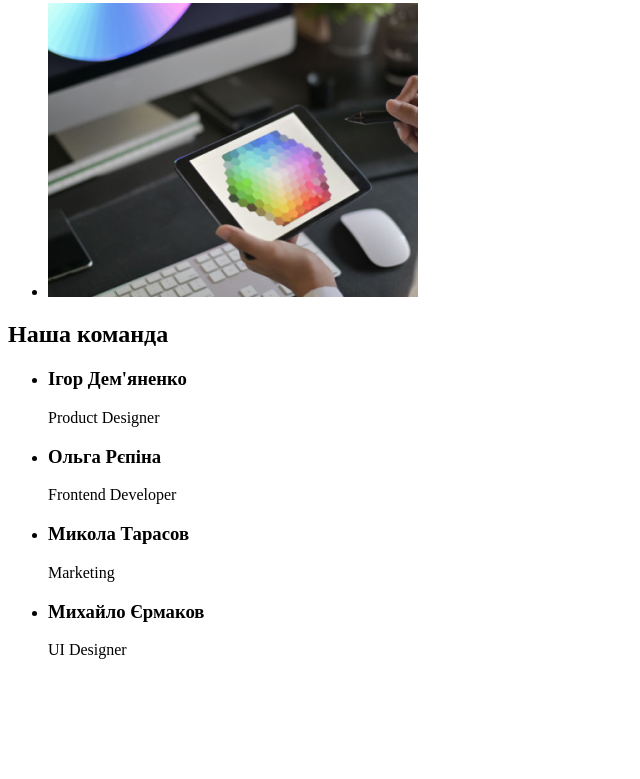
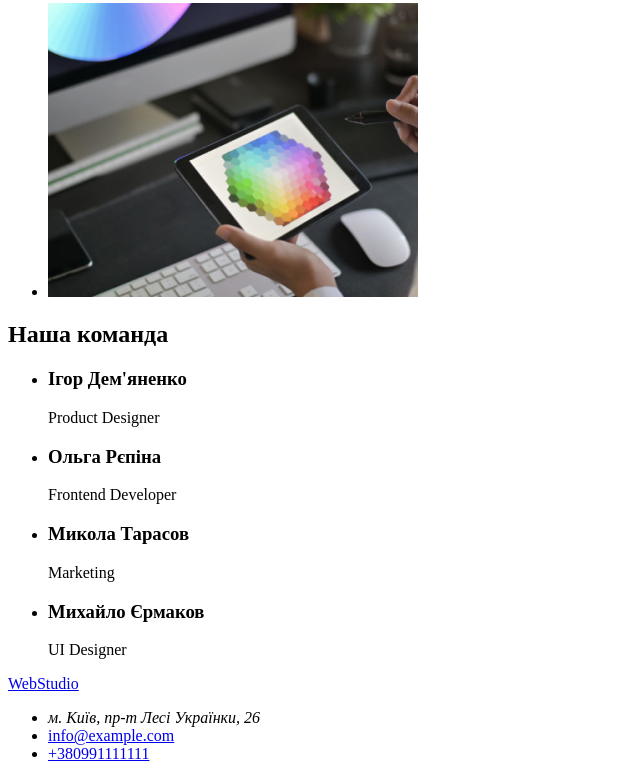
Before and after one commit to Korniy/goit-markup-hw-01, a plain HTML site: page index.html in a window 1280 px wide. Shown: the part 1167-1946 px from the top of the page, without its empty margins (0-640 px from the left). Before the commit the page ends 1842 px from the top, so only its background shows below. Drawn offline with Linux system fonts and the light colour scheme.

Commit message:
Добавляє підвал сайту

```diff
--- a/index.html
+++ b/index.html
@@ -122,6 +122,13 @@
 
     <!--Підвал сайту-->
 
-    <footer></footer>
+    <footer>
+      <a href="index.html"><span>Web</span>Studio</a>
+      <ul>
+        <li><address>м. Київ, пр-т Лесі Українки, 26</address></li>
+        <li><a href="mailto:info@example.com">info@example.com</a></li>
+        <li><a href="tel:+380991111111">+380991111111</a></li>
+      </ul>
+    </footer>
   </body>
 </html>
```
